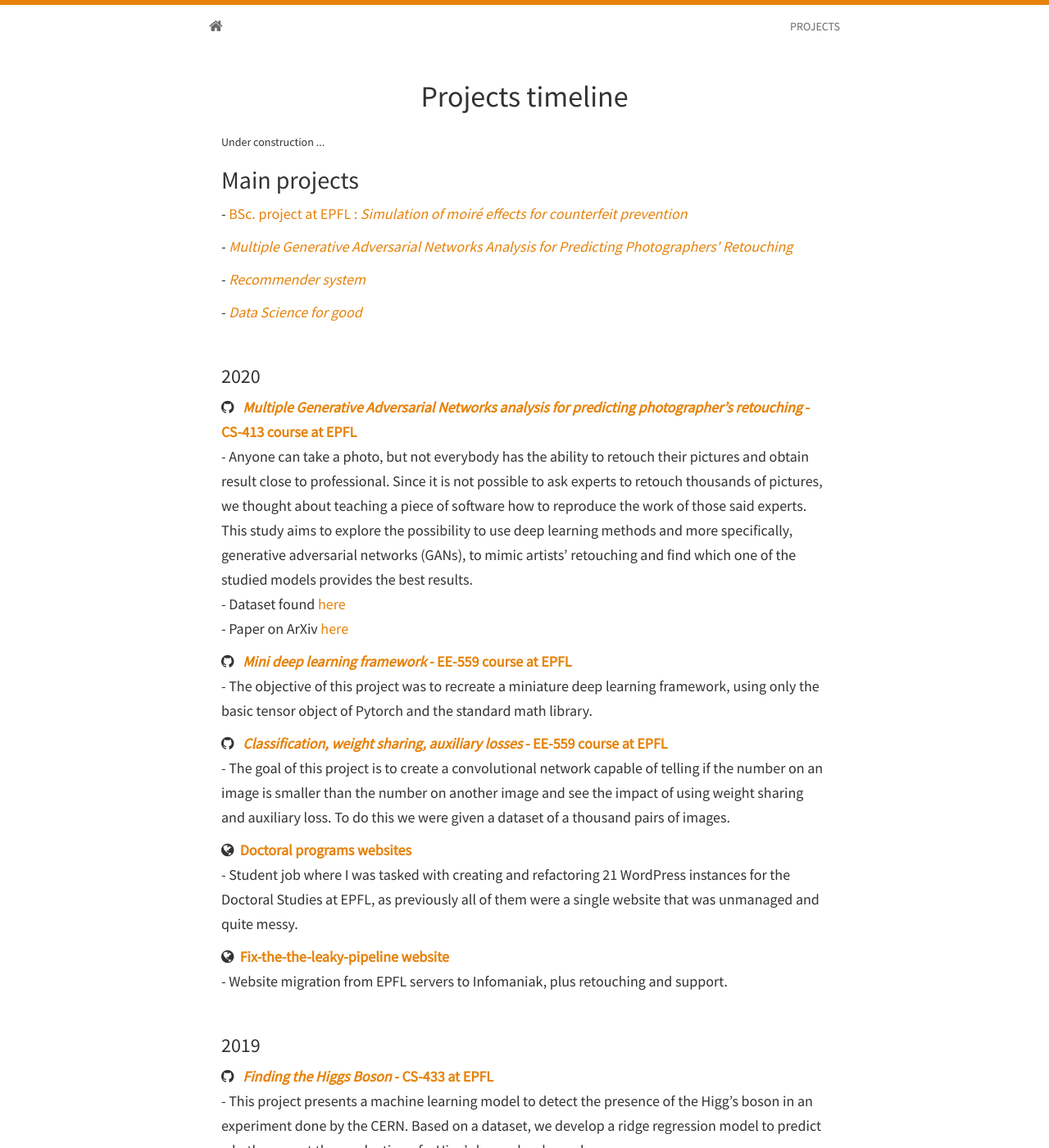
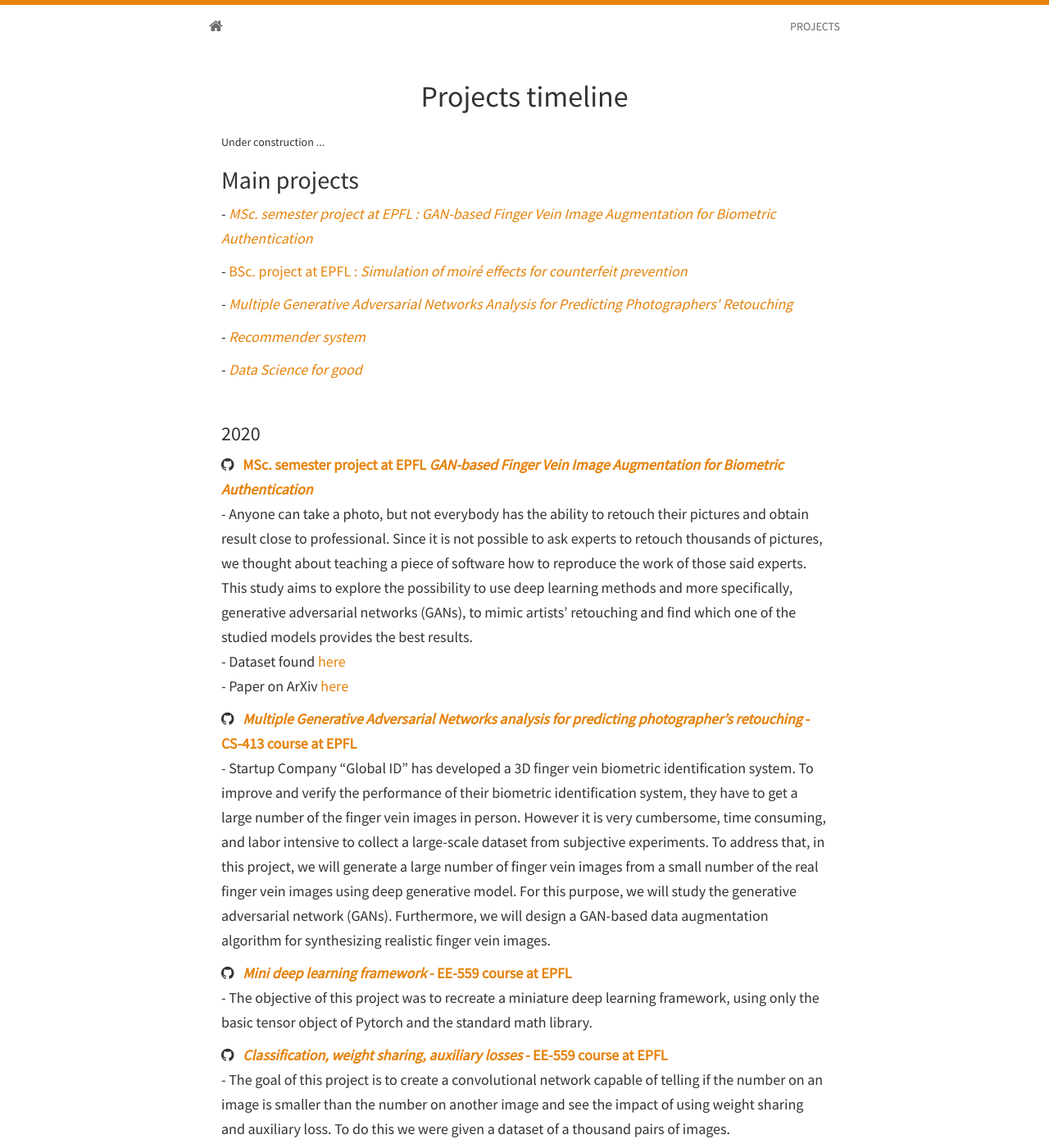
Before and after one commit to samdubuis/personnal_page, a Jekyll site: the page built from projects.html, in a window 1280 px wide and 1400 px high. Shown: the whole window at 82% size. Built offline with Jekyll 4.4.1, drawn with Linux system fonts in a browser that asks for light colours; nearby versions of some CDN libraries.

Commit message:
new project

```diff
--- a/_includes/projects.html
+++ b/_includes/projects.html
@@ -6,6 +6,7 @@
 		Under construction ...
 		<br>
 		<h2>Main projects</h2>
+		<h5>- <a href="#ma-semester-project"><i>MSc. semester project at EPFL : GAN-based Finger Vein Image Augmentation for Biometric Authentication</i> </a></h5>
 		<h5>- <a href="#bsc-project">BSc. project at EPFL : <i>Simulation of moiré effects for counterfeit prevention</i></a></h5>
 		<h5>- <a href="#comp-photo"><i>Multiple Generative Adversarial Networks Analysis for Predicting Photographers' Retouching</i></a></h5>
 		<h5>- <a href="#ml-recommender"><i>Recommender system</i></a></h5>
@@ -16,8 +17,8 @@
 		<h3>2020</h3>
 
 		<h5>
-			<i class="fa fa-github"></i>&nbsp;&nbsp;<strong><a name="comp-photo" href="https://github.com/samdubuis/CS-413">
-				<i>Multiple Generative Adversarial Networks analysis for predicting photographer’s retouching</i> -	CS-413 course at EPFL</a></strong>
+			<i class="fa fa-github"></i>&nbsp;&nbsp;<strong><a name="ma-semester-project" href="#">
+				MSc. semester project at EPFL <i>GAN-based Finger Vein Image Augmentation for Biometric Authentication</i></a></strong>
 			<br>
 			- Anyone can take a photo, but not everybody has the ability
 			to retouch their pictures and obtain result close to professional. Since
@@ -30,6 +31,24 @@
 			<br>
 			- Dataset found <a href="https://data.csail.mit.edu/graphics/fivek/">here</a><br>
 			- Paper on ArXiv <a href="https://arxiv.org/abs/2006.02921">here</a>
+		</h5>
+
+
+		<h5>
+			<i class="fa fa-github"></i>&nbsp;&nbsp;<strong><a name="comp-photo" href="https://github.com/samdubuis/CS-413">
+				<i>Multiple Generative Adversarial Networks analysis for predicting photographer’s retouching</i> -	CS-413 course at EPFL</a></strong>
+			<br>
+			- Startup Company “Global ID” has developed a 3D finger vein
+			biometric identification system. To improve and verify the performance of their
+			biometric identification system, they have to get a large number of the finger vein
+			images in person. However it is very cumbersome, time consuming, and labor
+			intensive to collect a large-scale dataset from subjective experiments. To address
+			that, in this project, we will generate a large number of finger vein images from a
+			small number of the real finger vein images using deep generative model. For this
+			purpose, we will study the generative adversarial network (GANs). Furthermore,
+			we will design a GAN-based data augmentation algorithm for synthesizing realistic
+			finger vein images.
+			<br>
 		</h5>
 
 		<h5>
```
